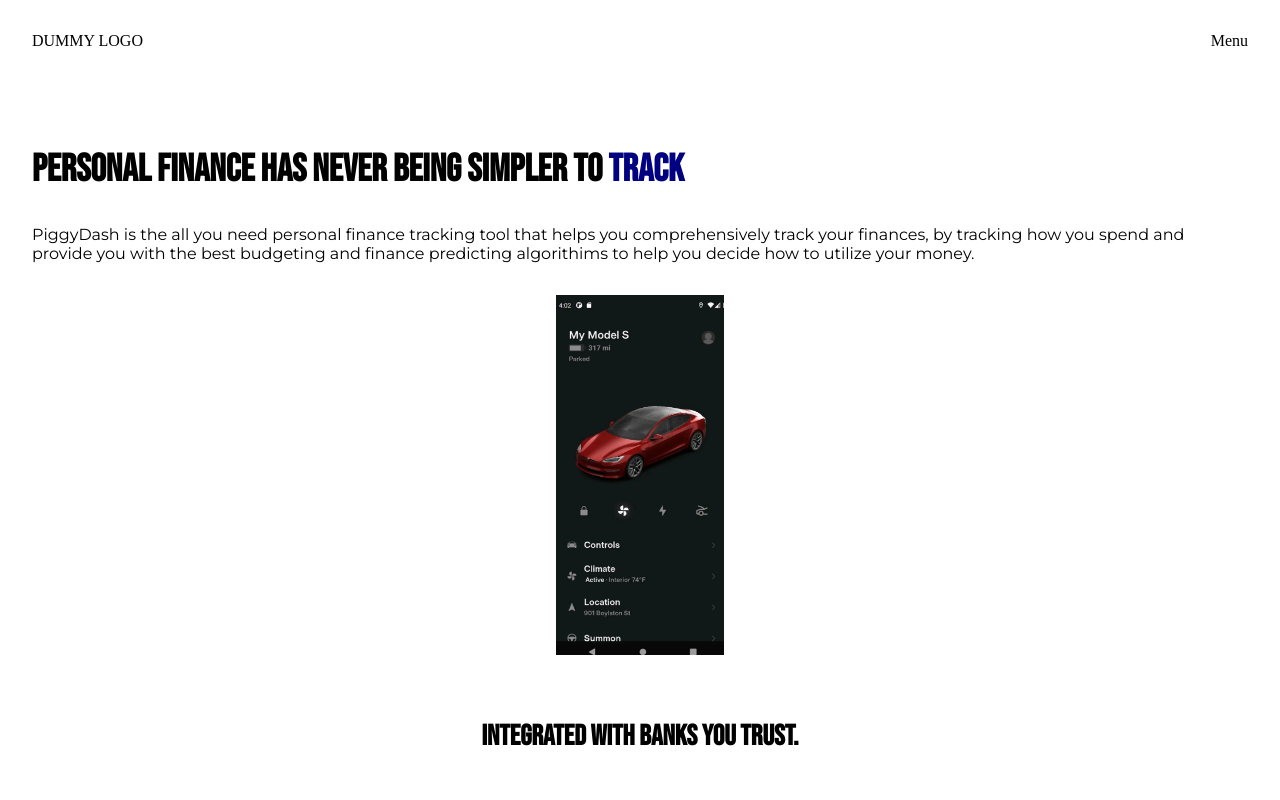
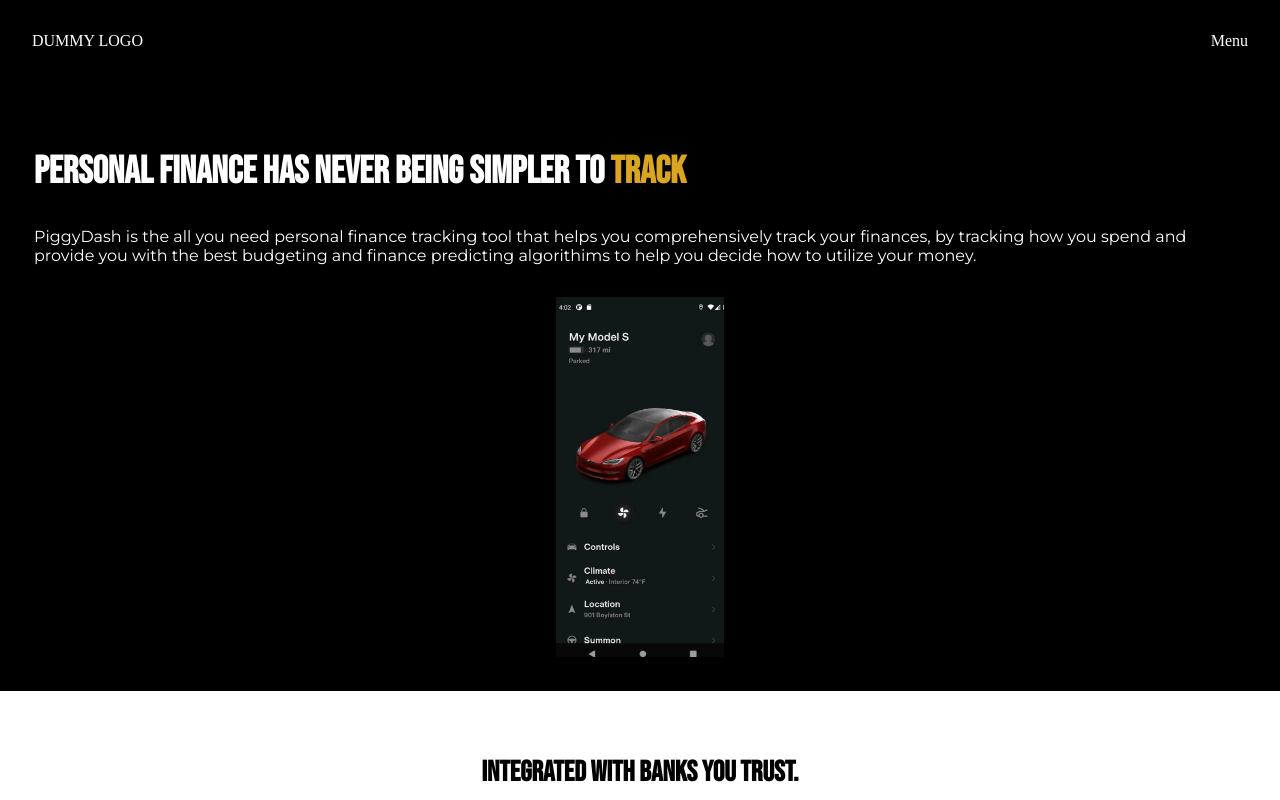
Before and after one commit to dhani-el/flexhome, a React app: page / in a window 1280 px wide. Shown: the top 800 px of the page. Built offline with nearby package versions, Linux system fonts and the light colour scheme.

Commit message:
add an upper page background color

```diff
--- a/src/Home/Styles/index.css
+++ b/src/Home/Styles/index.css
@@ -49,6 +49,8 @@
   justify-content: space-between;
   align-items: center;
   padding: 2rem;
+  background-color: black;
+  color: white;
 }
 #HomeDiv #NavBar #NavList {
   display: none;
@@ -59,7 +61,11 @@
   flex-direction: column;
   gap: 2rem;
   padding: 0 2rem;
-  margin-top: 4rem;
+  padding-top: 4rem;
+  padding-bottom: 2rem;
+  background-color: black;
+  color: white;
+  border: 2px black solid;
 }
 #HomeDiv #contentDiv #introtextDivHeadP {
   font-size: 2.4rem;
@@ -68,7 +74,7 @@
   padding-bottom: 2rem;
 }
 #HomeDiv #contentDiv #introtextDivHeadP #contentDivMainPTextSpan {
-  color: navy;
+  color: goldenrod;
   text-align: justify;
 }
 #HomeDiv #contentDiv #introtextDivBodyP {
--- a/src/Home/Styles/index.scss
+++ b/src/Home/Styles/index.scss
@@ -54,6 +54,8 @@
         justify-content: space-between;
         align-items: center;
         padding: calc($default-padding * 2);
+        background-color: black;
+        color: white;
         #NavList{
             display: none;
         }
@@ -64,7 +66,11 @@
         flex-direction: column;
         gap: 2rem;
         padding: 0 calc($default-padding * 2);
-        margin-top: 4rem;
+        padding-top: 4rem;
+        padding-bottom: 2rem;
+        background-color: black;
+        color: white;
+        border: 2px black solid;
         #introtextDiv{
             &HeadP{
                 font-size:2.4rem;
@@ -72,7 +78,7 @@
                 font-family: bebas;
                 padding-bottom: 2rem;
                 #contentDivMainPTextSpan{
-                    color: navy;
+                    color: goldenrod;
                     text-align: justify;
                 }
             }
```
Also changed, not shown: 1 other file (tests, documents, lock files or other folders).
